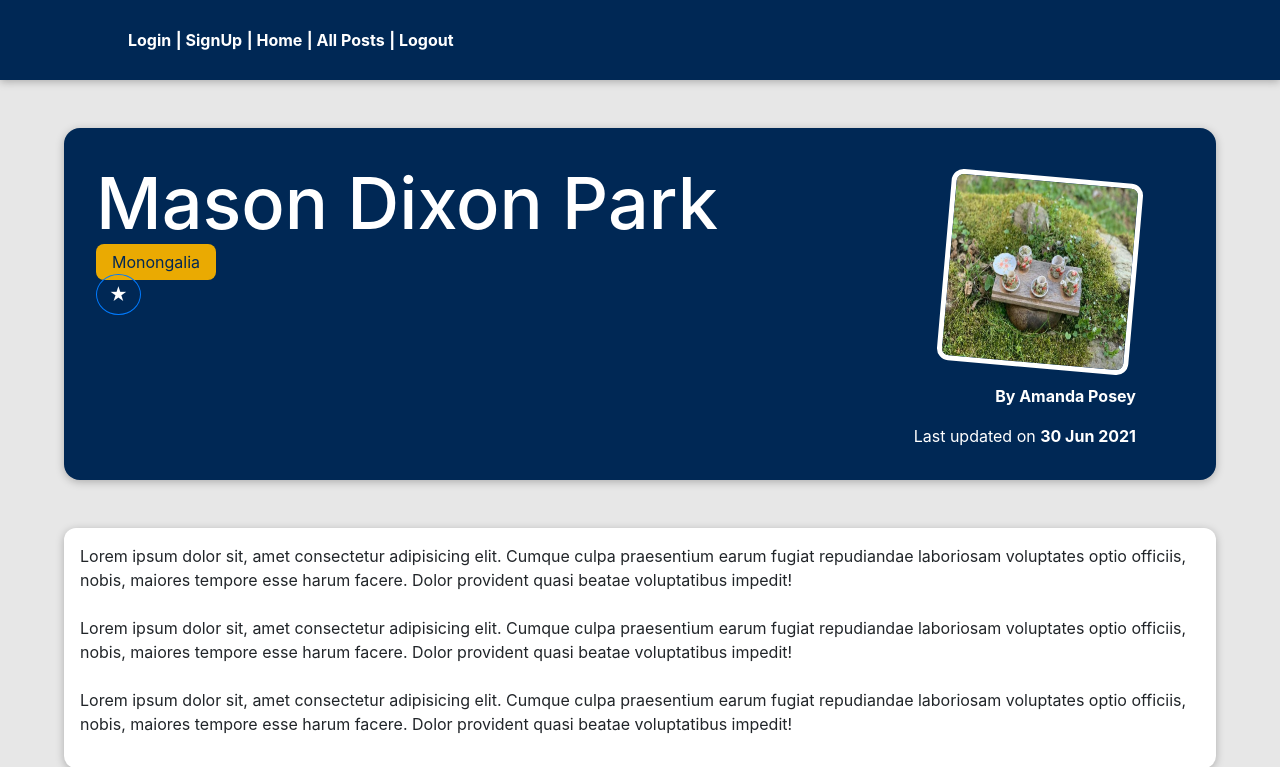
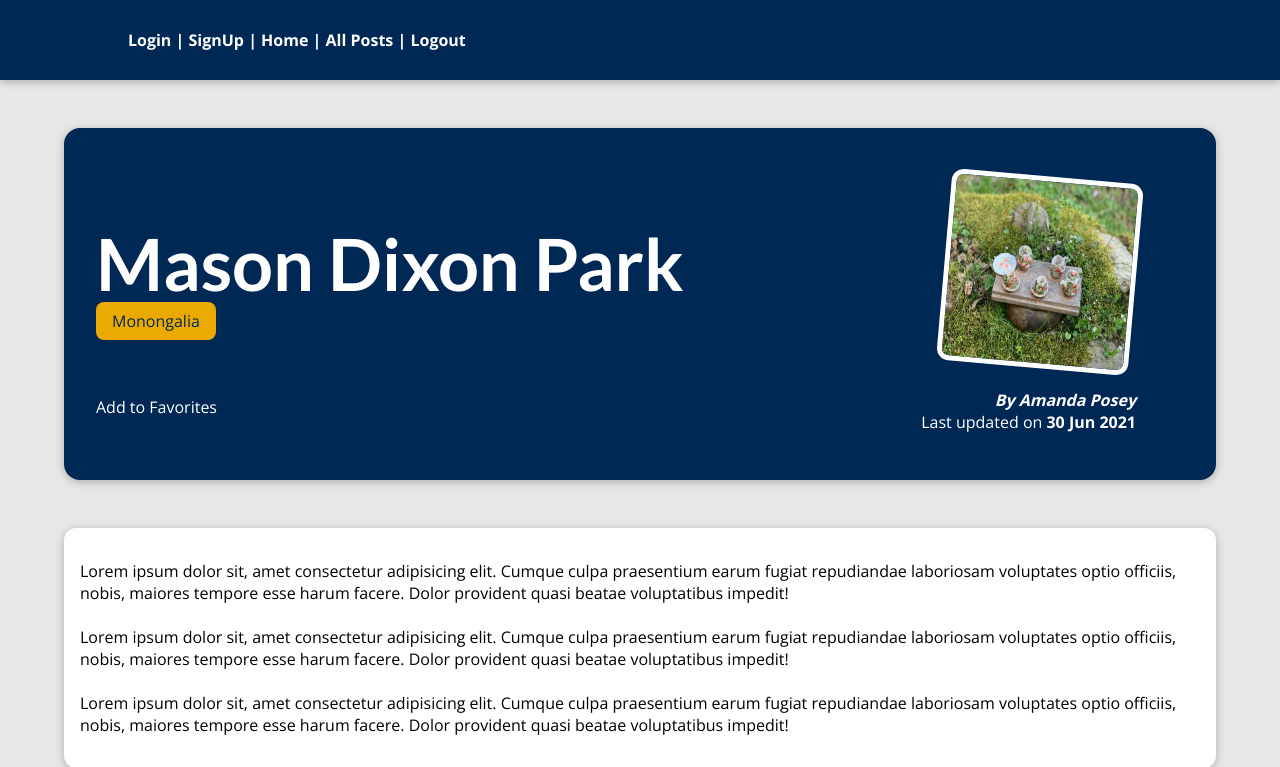
Before and after one commit to amanda-posey/wandering-wv-rerolled, a Django app: a page that uses templates/base.html in a window 1280 px wide. Shown: the top 767 px of the page. Run offline with Django 3.2, Linux system fonts and the light colour scheme; data comes from the database, SQL or seed files in the repository; some libraries are stand-ins or nearby versions.

Commit message:
fixed crash from last night

```diff
--- a/blog/models.py
+++ b/blog/models.py
@@ -32,6 +32,7 @@
     content = models.TextField()
     author = models.ForeignKey(Author, on_delete=models.SET_NULL, null=True, related_name='posts')
     tags = models.ManyToManyField(Tag)
+    favorites = models.ManyToManyField(User, related_name='favorite', default=None, blank=True)
 
     def __str__(self):
         return self.title
--- a/blog/static/blog/post-detail.css
+++ b/blog/static/blog/post-detail.css
@@ -203,3 +203,7 @@
 #comments h2 {
   color: #464646;
 }
+
+#favorites {
+  padding-top: 4rem;
+}
--- a/blog/templates/blog/post-detail.html
+++ b/blog/templates/blog/post-detail.html
@@ -18,23 +18,15 @@
     </div>
 {% endif %}
 
-    <section id='summary'>
-        <h2>{{ post.title }}</h2>
+<section id='summary'>
+    <h2>{{ post.title }}</h2>
         <div>
             {% for tag in post_tags %}
                 <span class='tag'>{{ tag.caption }}</span>
             {% endfor %}
         </div>
-        <div id="bookmark">
-            {% if user.is_authenticated %}
-                <form method="post">
-                {% csrf_token %}
-                    <input type="hidden" value="{{post.slug}}" name="post_slug">
-                    <button>Add To Favorites</button>
-                </form>
-            {% else %}
-                <a href="/signup" class="btn btn-outline-primary" style="font-size:18px; border-radius: 50%">★</a>
-            {% endif %}
+        <div id='favorites'>
+            <a href='#'>Add to Favorites</a>
         </div>
         <article>
             <img src="{{ post.image.url }}" alt text='{{ post.image }}' />
--- a/blog/views.py
+++ b/blog/views.py
@@ -118,4 +118,4 @@
         return HttpResponseRedirect('/user/'+username)
     user_form = UserForm(instance=request.user)
     profile_form = ProfileForm(instance=request.user.profile)
-    return render(request = request, template_name ="main/user.html", context = {"user":request.user, "user_form": user_form, "profile_form": profile_form })
+    return render(request = request, template_name ="blog/profile.html", context = {"user":request.user, "user_form": user_form, "profile_form": profile_form })
--- a/templates/base.html
+++ b/templates/base.html
@@ -7,8 +7,6 @@
 <meta name="viewport" content="width=device-width, initial-scale=1.0">
 <title>{% block title %}{% endblock %}</title>
 <link rel="stylesheet" href="{% static "app.css" %}">
-<link rel="stylesheet" href="https://stackpath.bootstrapcdn.com/bootstrap/4.1.3/css/bootstrap.min.css" integrity="sha384-MCw98/SFnGE8fJT3GXwEOngsV7Zt27NXFoaoApmYm81iuXoPkFOJwJ8ERdknLPMO" crossorigin="anonymous">
-<script src="https://stackpath.bootstrapcdn.com/bootstrap/4.1.3/js/bootstrap.min.js" integrity="sha384-ChfqqxuZUCnJSK3+MXmPNIyE6ZbWh2IMqE241rYiqJxyMiZ6OW/JmZQ5stwEULTy" crossorigin="anonymous"></script>
 {% block css_files %}{% endblock %}
 </head>
 <body>
```
